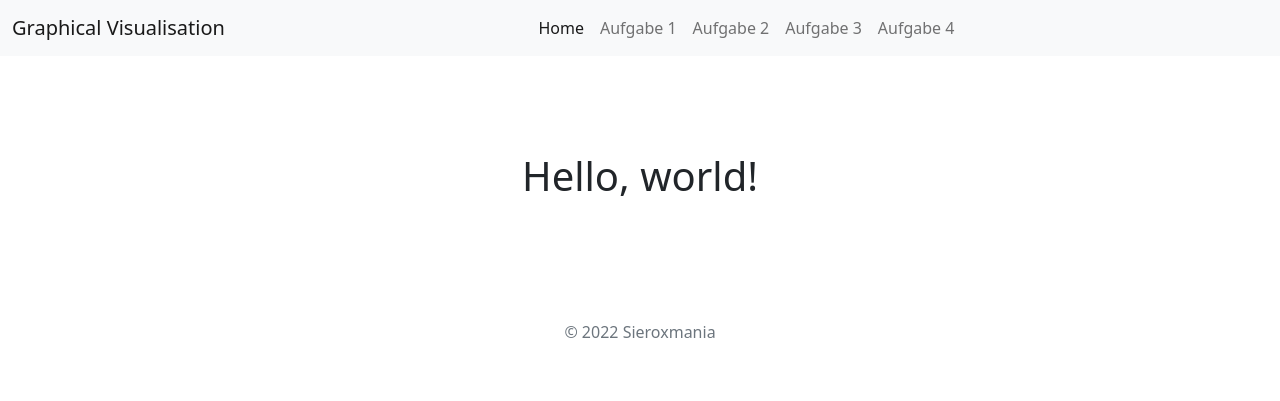
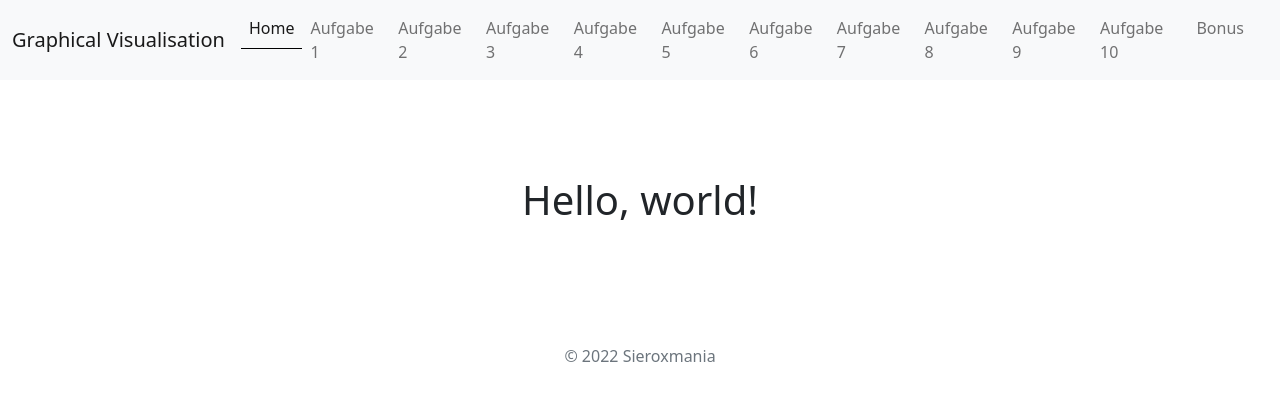
Before and after one commit to Sieroxmania/graphical-visualisation, a PHP site: page / in a window 1280 px wide. Shown: the top 401 px of the page. Run offline with PHP 8.4, Linux system fonts and the light colour scheme.

Commit message:
convert to static html

```diff
--- a/_includes/footer.php
+++ /dev/null
@@ -1,5 +0,0 @@
-
-          <p class="text-center text-muted">© 2022 Sieroxmania</p>
-          <script src="https://cdn.jsdelivr.net/npm/bootstrap@5.2.2/dist/js/bootstrap.bundle.min.js"
-        integrity="sha384-OERcA2EqjJCMA+/3y+gxIOqMEjwtxJY7qPCqsdltbNJuaOe923+mo//f6V8Qbsw3"
-        crossorigin="anonymous"></script>
--- a/css/style.css
+++ b/css/style.css
@@ -42,3 +42,7 @@
         align-items: center;
     }
 /*END Aufgabe 1*/
+
+a.nav-link.active{
+  border-bottom:1px solid black;
+}
--- /dev/null
+++ b/index.html
@@ -0,0 +1,93 @@
+<!doctype html>
+<html lang="en">
+
+<head>
+  <meta charset="utf-8">
+  <meta name="viewport" content="width=device-width, initial-scale=1">
+  <title>Graphical Visualisation</title>
+  <link rel="stylesheet" type="text/css" href="css/style.css">
+  <link href="https://cdn.jsdelivr.net/npm/bootstrap@5.2.2/dist/css/bootstrap.min.css" rel="stylesheet"
+    integrity="sha384-Zenh87qX5JnK2Jl0vWa8Ck2rdkQ2Bzep5IDxbcnCeuOxjzrPF/et3URy9Bv1WTRi" crossorigin="anonymous">
+</head>
+
+<body>
+  <header>
+    <nav class="navbar bg-light navbar-expand-lg">
+      <div class="container-fluid">
+        <a class="navbar-brand" href="#">Graphical Visualisation</a>
+        <button class="navbar-toggler" type="button" data-bs-toggle="offcanvas" data-bs-target="#offcanvasNavbar"
+          aria-controls="offcanvasNavbar">
+          <span class="navbar-toggler-icon"></span>
+        </button>
+        <div class="offcanvas offcanvas-end" tabindex="-1" id="offcanvasNavbar" aria-labelledby="offcanvasNavbarLabel">
+          <div class="offcanvas-header">
+            <h5 class="offcanvas-title" id="offcanvasNavbarLabel">Graphical Visualisation</h5>
+            <button type="button" class="btn-close" data-bs-dismiss="offcanvas" aria-label="Close"></button>
+          </div>
+          <div class="offcanvas-body">
+            <ul class="navbar-nav justify-content-center flex-grow-1 pe-3">
+              <li class="nav-item">
+                <a class="nav-link active" aria-current="page" href="index.html">Home</a>
+              </li>
+              <li class="nav-item">
+                <a class="nav-link" href="aufgabe1.html">Aufgabe 1</a>
+              </li>
+              <li class="nav-item">
+                <a class="nav-link" href="aufgabe2.html">Aufgabe 2</a>
+              </li>
+              <li class="nav-item">
+                <a class="nav-link" href="aufgabe3.html">Aufgabe 3</a>
+              </li>
+              <li class="nav-item">
+                <a class="nav-link" href="#">Aufgabe 4</a>
+              </li>
+              <li class="nav-item">
+                <a class="nav-link" href="#">Aufgabe 5</a>
+              </li>
+              <li class="nav-item">
+                <a class="nav-link" href="#">Aufgabe 6</a>
+              </li>
+              <li class="nav-item">
+                <a class="nav-link" href="#">Aufgabe 7</a>
+              </li>
+              <li class="nav-item">
+                <a class="nav-link" href="#">Aufgabe 8</a>
+              </li>
+              <li class="nav-item">
+                <a class="nav-link" href="#">Aufgabe 9</a>
+              </li>
+              <li class="nav-item">
+                <a class="nav-link" href="#">Aufgabe 10</a>
+              </li>
+              <li class="nav-item">
+                <a class="nav-link" href="#">Bonus</a>
+              </li>
+            </ul>
+          </div>
+        </div>
+      </div>
+    </nav>
+  </header>
+
+
+
+  <div class="container">
+    <div class="row my-5 align-items-center">
+      <div class="col-md-12 my-5 text-center">
+        <h1>Hello, world!</h1>
+      </div>
+
+    </div>
+  </div>
+
+
+
+  <footer class="py-3 my-4">
+    <p class="text-center text-muted">© 2022 Sieroxmania</p>
+    <script src="https://cdn.jsdelivr.net/npm/bootstrap@5.2.2/dist/js/bootstrap.bundle.min.js"
+      integrity="sha384-OERcA2EqjJCMA+/3y+gxIOqMEjwtxJY7qPCqsdltbNJuaOe923+mo//f6V8Qbsw3"
+      crossorigin="anonymous"></script>
+  </footer>
+</body>
+
+</html>
--- a/index.php
+++ /dev/null
@@ -1,35 +0,0 @@
-<!doctype html>
-<html lang="en">
-
-<head>
-    <meta charset="utf-8">
-    <meta name="viewport" content="width=device-width, initial-scale=1">
-    <title>Graphical Visualisation</title>
-    <link rel="stylesheet" type="text/css" href="css/style.css">
-    <link href="https://cdn.jsdelivr.net/npm/bootstrap@5.2.2/dist/css/bootstrap.min.css" rel="stylesheet"
-        integrity="sha384-Zenh87qX5JnK2Jl0vWa8Ck2rdkQ2Bzep5IDxbcnCeuOxjzrPF/et3URy9Bv1WTRi" crossorigin="anonymous">
-</head>
-
-<body>
-    <?php include '_includes/header.php';?>
-
-
-
-    <div class="container">
-  <div class="row my-5 align-items-center">
-    <div class="col-md-12 my-5 text-center">
-    <h1>Hello, world!</h1>
-    </div>
-
-  </div>
-
-
-
-
-<footer class="py-3 my-4">
-<?php include '_includes/footer.php';?>
-</footer>
-</div>
-</body>
-
-</html>
```
Also changed, not shown: _includes/header.php (deleted, +0 -37 lines), aufgabe1.html (added, +110 -0 lines), aufgabe1.php (deleted, +0 -46 lines), aufgabe2.html (added, +93 -0 lines), aufgabe2.php (deleted, +0 -35 lines), aufgabe3.html (added, +94 -0 lines), aufgabe3.php (deleted, +0 -35 lines), img/sprite.jpg (deleted).
